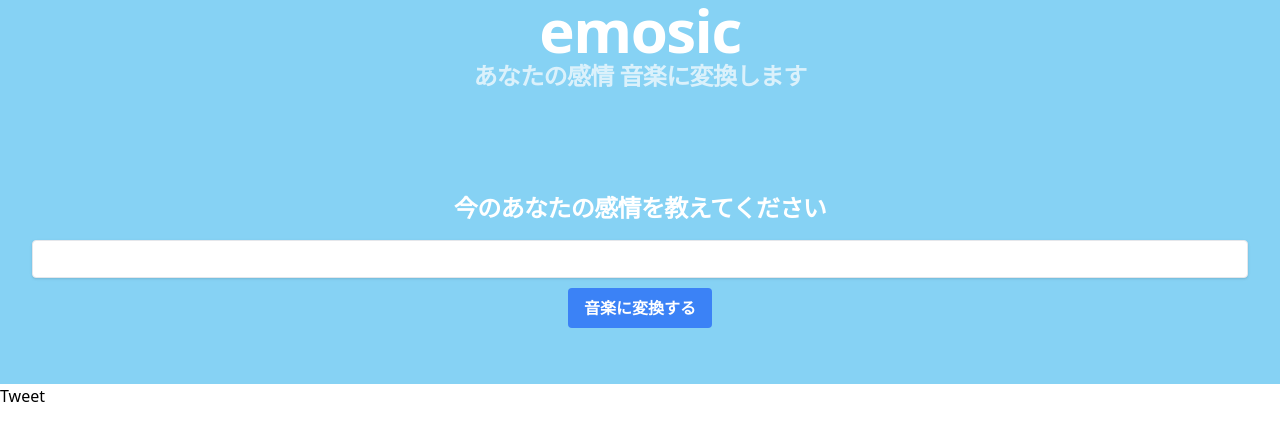
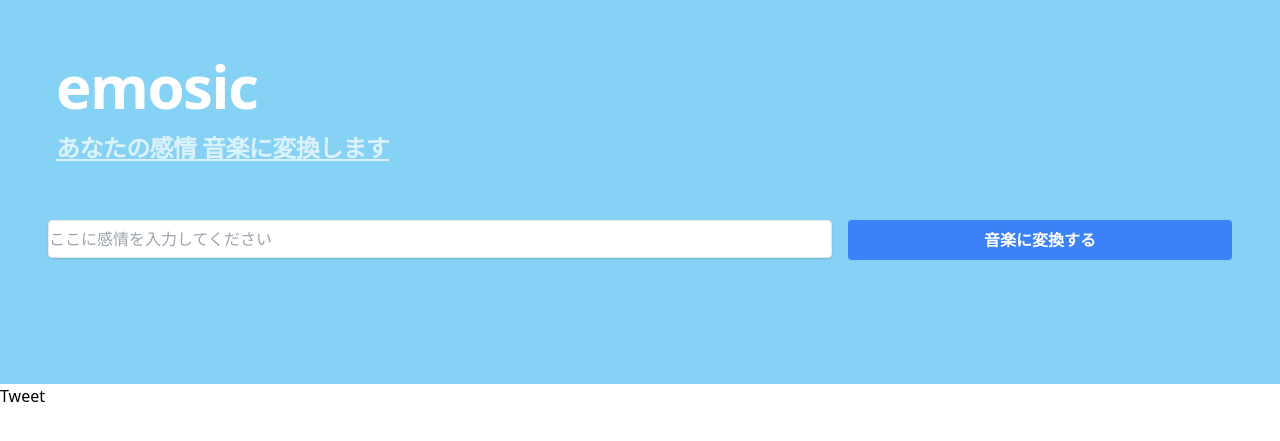
Before and after one commit to bana7-arumi/emosic, a Python web app: template rust-app/templates/index.html in a window 1280 px wide. Shown: the top 441 px of the page. Run offline with Jinja, Linux system fonts and the light colour scheme; the template is opened without the code that fills it, so the values that code supplies are empty; some libraries are stand-ins or nearby versions.

Commit message:
入力フォームのレイアウトを整えた(#27)

```diff
--- a/rust-app/templates/index.html
+++ b/rust-app/templates/index.html
@@ -12,33 +12,29 @@
     />
   </head>
   <body>
-    <section class="bg-sky-500/50 h-96 px-8">
-      <div class="grid">
-        <div class="grid-col-12 mx-auto max-w-md text-center h-48">
-          <h2 class="text-6xl font-bold tracking-tight text-white">emosic</h2>
-          <p class="text-2xl text-white font-bold tracking-tight opacity-70">
+    <section class="bg-sky-500/50 h-96 p-12">
+      <div class="grid text-left">
+        <div class="grid-cols-12 max-w-md">
+          <h2 class="text-6xl font-bold tracking-tight text-white p-2">emosic</h2>
+          <p class="text-2xl text-white font-bold tracking-tight opacity-70 p-2 underline">
             あなたの感情 音楽に変換します
           </p>
         </div>
-        <div class="grid-col-12 mx-auto max-w-md text-center h-12">
-          <h2 class="text-2xl font-bold tracking-tight text-white">
-            今のあなたの感情を教えてください
-          </h2>
-        </div>
-        <form method="POST">
-          <div class="grid-cols-12 text-center h-12">
+        <form method="POST" class="my-12 grid grid-cols-3 gap-4">
+          <div class="col-span-2">
             <input
               class="shadow appearance-none border rounded w-full py-2 text-gray-700 leading-tight focus:outline-none focus:shadow-outline"
               id="text"
               type="text"
+              placeholder="ここに感情を入力してください"
               autocomplete="off"
               onchange="change()"
             />
           </div>
-          <div class="grid-cols-4 text-center">
+          <div class="text-center">
             <button
               id="submit-button"
-              class="bg-blue-500 hover:bg-blue-700 text-white font-bold py-2 px-4 rounded focus:outline-none focus:shadow-outline"
+              class="bg-blue-500 hover:bg-blue-700 text-white font-bold py-2 px-4 rounded focus:outline-none focus:shadow-outline w-full"
               name="text"
               value=""
               type="submit"
```
